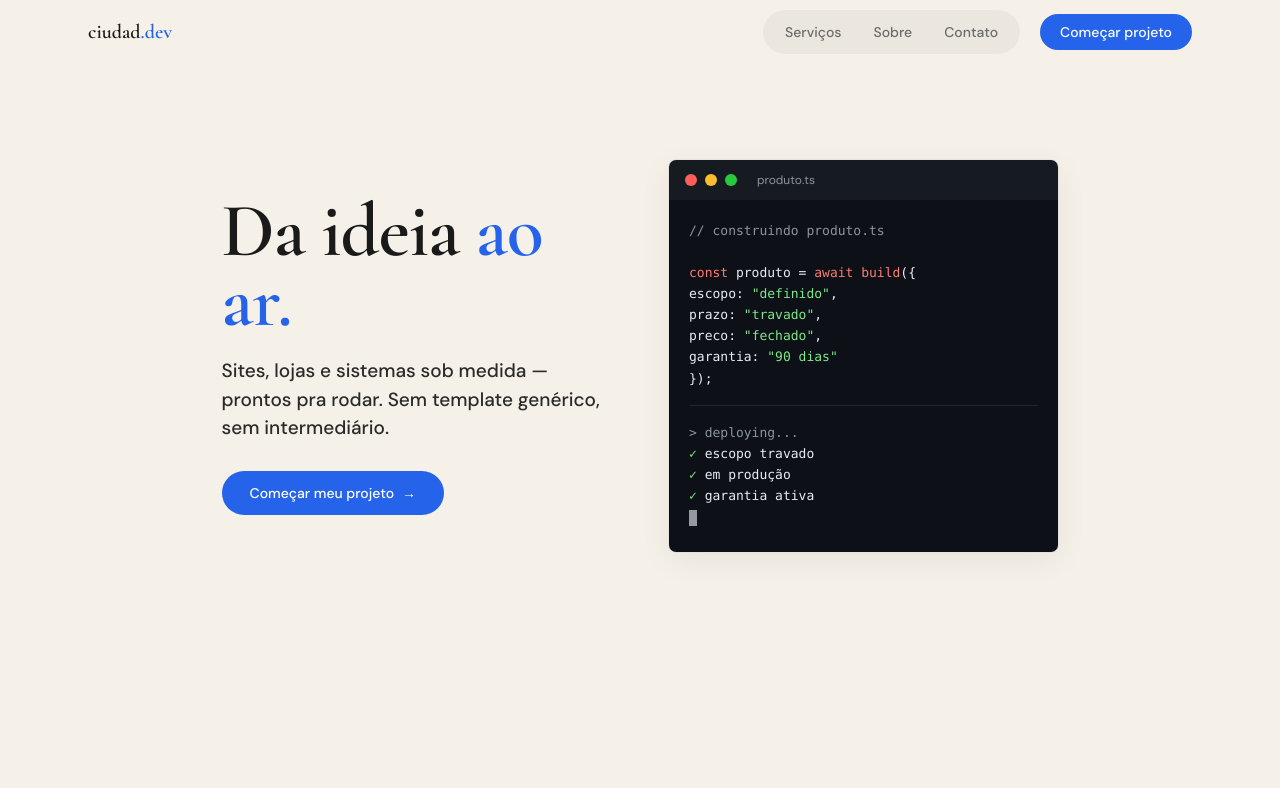
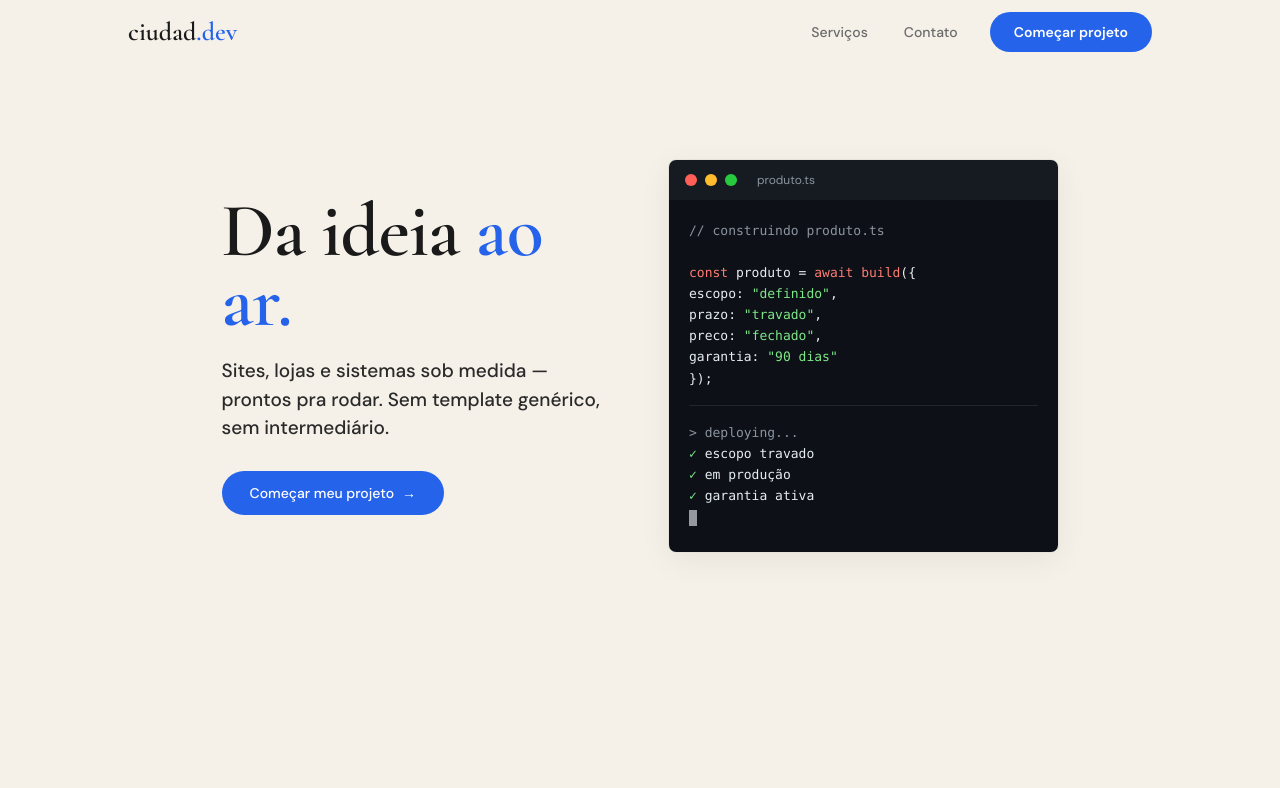
Before and after one commit to eduardo-Ciudad/ciudad.dev, a Next.js app: page / in a window 1280 px wide. Shown: the top 788 px of the page. Built offline with nearby package versions, Linux system fonts and the light colour scheme.

Commit message:
refactor: navbar design improvements
Co-Authored-By: Claude Opus 4.6 <noreply@anthropic.com>

```diff
--- a/src/components/Navbar.tsx
+++ b/src/components/Navbar.tsx
@@ -6,7 +6,6 @@ import { motion, AnimatePresence } from "framer-motion";
 
 const links = [
   { label: "Serviços", href: "#servicos" },
-  { label: "Sobre", href: "#sobre" },
   { label: "Contato", href: "#contato" },
 ];
 
@@ -30,26 +29,27 @@ export function Navbar() {
       }`}
       aria-label="Navegação principal"
     >
-      <div className="w-full max-w-6xl mx-auto px-6 flex items-center justify-between">
-        <a href="#" className="text-xl font-heading font-semibold text-primary">
+      <div className="w-full max-w-6xl mx-auto px-6 md:px-12 lg:px-16 flex items-center justify-between">
+        <a
+          href="#"
+          className="text-2xl md:text-[26px] font-heading font-bold text-primary"
+        >
           ciudad<span className="text-accent">.dev</span>
         </a>
 
-        <div className="hidden md:flex items-center gap-2">
-          <div className="flex items-center gap-1 bg-black/[0.04] rounded-full px-2 py-1.5">
+        <div className="hidden md:flex items-center gap-1">
           {links.map((link) => (
             <a
               key={link.href}
               href={link.href}
-                className="text-sm text-muted font-medium px-3.5 py-1.5 rounded-full hover:text-primary hover:bg-white/60 transition-all duration-200"
+              className="px-4 py-2 text-sm font-medium text-muted hover:text-primary hover:bg-primary/[0.06] rounded-lg transition-all duration-200"
             >
               {link.label}
             </a>
           ))}
-          </div>
           <a
             href="#contato"
-            className="ml-3 text-sm bg-accent text-white font-medium px-5 py-2 rounded-full hover:brightness-110 transition-all duration-200"
+            className="ml-3 text-sm font-semibold bg-accent text-white px-6 py-2.5 rounded-full hover:brightness-110 transition-all duration-200"
           >
             Começar projeto
           </a>
@@ -86,7 +86,7 @@ export function Navbar() {
               ))}
               <a
                 href="#contato"
-                className="text-sm bg-accent text-white font-medium px-5 py-2.5 rounded-full hover:brightness-110 transition-all duration-200 text-center mt-1"
+                className="text-sm font-semibold bg-accent text-white px-6 py-2.5 rounded-full hover:brightness-110 transition-all duration-200 text-center mt-1"
                 onClick={() => setOpen(false)}
               >
                 Começar projeto
```
Lines whose indentation alone changed are shown as unchanged.
